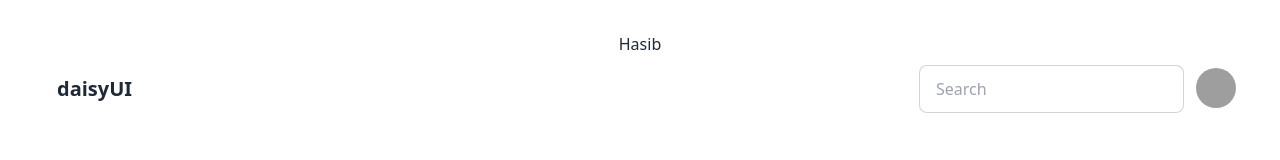
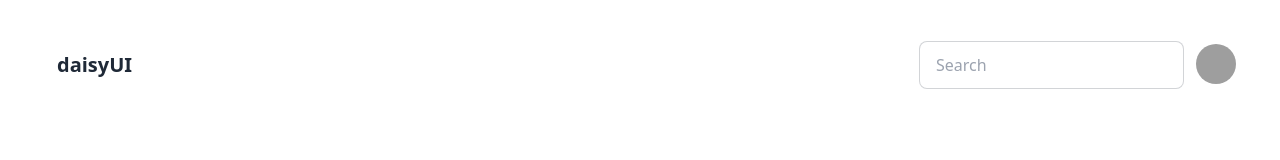
Before and after one commit to samwaseee/Chefs_Table, a React (Vite) app: page / in a window 1280 px wide. Shown: the top 160 px of the page. Built offline with nearby package versions, Linux system fonts and the light colour scheme; grey boxes are pictures that could not be loaded.

Commit message:
Update App.jsx

```diff
--- a/src/App.jsx
+++ b/src/App.jsx
@@ -7,7 +7,6 @@ function App() {
 
   return (
     <>
-    <h3>Hasib</h3>
       <Header></Header>
     </>
   )
```
